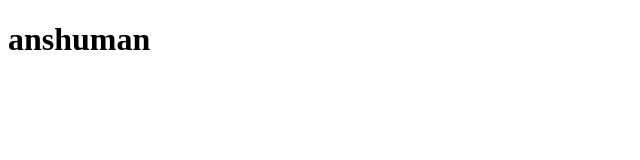
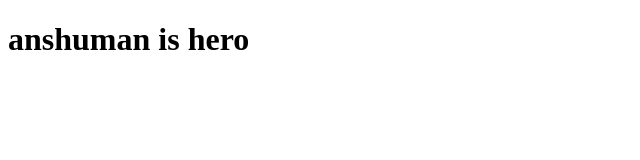
Before and after one commit to slimpotatoboy/anshuman, a plain HTML site: page index.html in a window 1280 px wide. Shown: the whole page, without its empty margins (0-640 px from the left). Drawn offline with Linux system fonts and the light colour scheme.

Commit message:
maile index ma hero vanera thape

```diff
--- a/index.html
+++ b/index.html
@@ -6,6 +6,6 @@
     <title>Document</title>
 </head>
 <body>
-    <h1>anshuman</h1>
+    <h1>anshuman is hero</h1>
 </body>
 </html>
```
